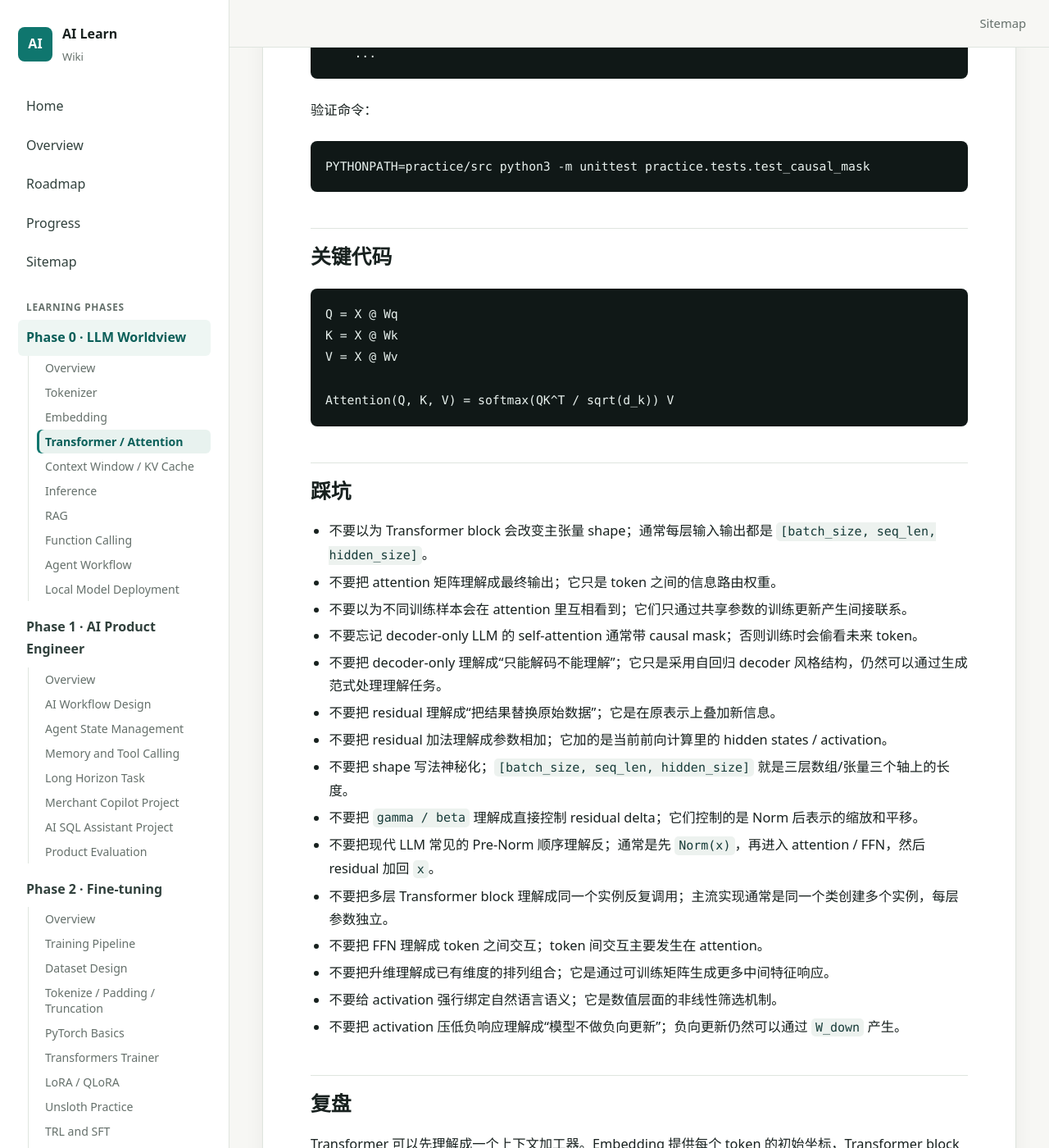
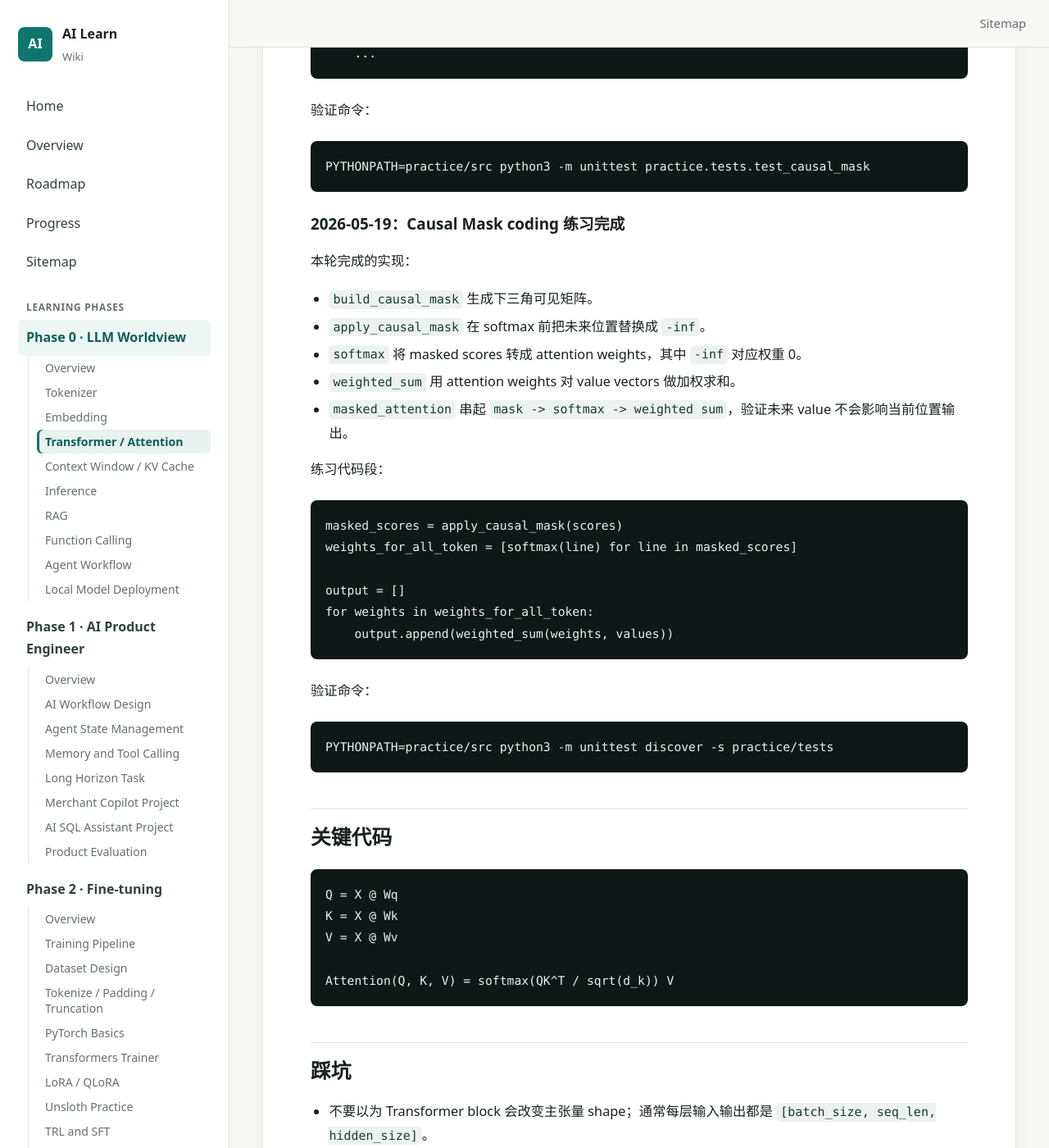
Before and after one commit to sgnilo/ai_learn, a Jekyll site: the page built from docs/phase-0-llm-worldview/03-transformer-attention.md, in a window 1280 px wide and 1400 px high, scrolled down 24514 px. Shown: the whole window at 82% size. Built offline with Jekyll 4.4.1, drawn with Linux system fonts in a browser that asks for light colours.

Commit message:
practice: implement causal mask attention exercise

````diff
--- a/docs/phase-0-llm-worldview/03-transformer-attention.md
+++ b/docs/phase-0-llm-worldview/03-transformer-attention.md
@@ -956,6 +956,33 @@ def masked_attention(
 PYTHONPATH=practice/src python3 -m unittest practice.tests.test_causal_mask
 ```
 
+### 2026-05-19：Causal Mask coding 练习完成
+
+本轮完成的实现：
+
+- `build_causal_mask` 生成下三角可见矩阵。
+- `apply_causal_mask` 在 softmax 前把未来位置替换成 `-inf`。
+- `softmax` 将 masked scores 转成 attention weights，其中 `-inf` 对应权重 0。
+- `weighted_sum` 用 attention weights 对 value vectors 做加权求和。
+- `masked_attention` 串起 `mask -> softmax -> weighted sum`，验证未来 value 不会影响当前位置输出。
+
+练习代码段：
+
+```python
+masked_scores = apply_causal_mask(scores)
+weights_for_all_token = [softmax(line) for line in masked_scores]
+
+output = []
+for weights in weights_for_all_token:
+    output.append(weighted_sum(weights, values))
+```
+
+验证命令：
+
+```bash
+PYTHONPATH=practice/src python3 -m unittest discover -s practice/tests
+```
+
 ## 关键代码
 
 ```text
````
Also changed, not shown: docs/progress.md (+1 -0 lines), 1 other file.
